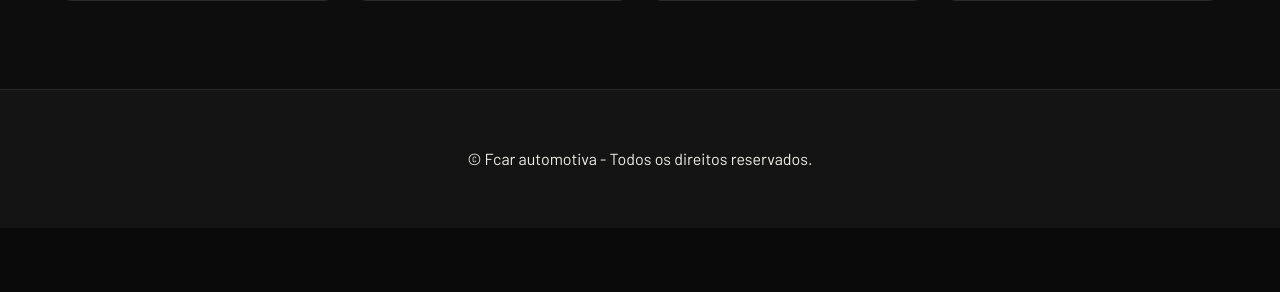
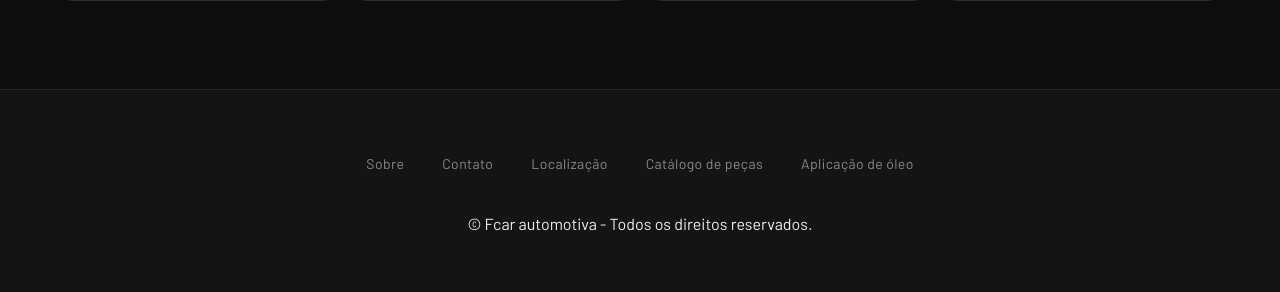
Before and after one commit to LukBomfim/Fcar, a Flask app: page / in a window 1280 px wide. Shown: the part 1633-1925 px from the top of the page. Before the commit the page ends 1799 px from the top, so only its background shows below. Run offline with Flask 3, Linux system fonts and the light colour scheme; some web fonts are replaced.

Commit message:
finalização do html/css base

```diff
--- a/frontend/static/css/style.css
+++ b/frontend/static/css/style.css
@@ -155,6 +155,14 @@ header nav a:hover::after {
     transform: translateX(-50%) scaleX(1);
 }
 
+header nav a.active {
+    color: var(--text);
+}
+
+header nav a.active::after {
+    transform: translateX(-50%) scaleX(1);
+}
+
 /* ── FOOTER ── */
 footer {
     background: var(--bg-2);
--- a/frontend/templates/base.html
+++ b/frontend/templates/base.html
@@ -15,11 +15,11 @@
             </a>
         </h1>
         <nav>
-            <a href="/">Sobre</a>
-            <a href="/contato">Contato</a>
-            <a href="/localizacao">Localização</a>
-            <a href="">Catálogo de peças</a>
-            <a href="">Aplicação de óleo</a>
+            <a href="/" class="{{ 'active' if request.path == '/' }}">Sobre</a>
+            <a href="/contato" class="{{ 'active' if request.path == '/contato' }}">Contato</a>
+            <a href="/localizacao" class="{{ 'active' if request.path == '/localizacao' }}">Localização</a>
+            <a href="" class="{{ 'active' if request.path == '/pecas' }}">Catálogo de peças</a>
+            <a href="" class="{{ 'active' if request.path == '/oleo' }}">Aplicação de óleo</a>
         </nav>
     </header>
 
@@ -29,12 +29,12 @@
     </main>
 
     <footer>
-        <nav class="bottom-nav">
-            <a href="/">Sobre</a>
-            <a href="/contato">Contato</a>
-            <a href="/localizacao">Localização</a>
-            <a href="">Catálogo de peças</a>
-            <a href="">Aplicação de óleo</a>
+        <nav>
+            <a href="/" class="{{ 'active' if request.path == '/' }}">Sobre</a>
+            <a href="/contato" class="{{ 'active' if request.path == '/contato' }}">Contato</a>
+            <a href="/localizacao" class="{{ 'active' if request.path == '/localizacao' }}">Localização</a>
+            <a href="" class="{{ 'active' if request.path == '/pecas' }}">Catálogo de peças</a>
+            <a href="" class="{{ 'active' if request.path == '/oleo' }}">Aplicação de óleo</a>
         </nav>
 
         &copy; Fcar automotiva - Todos os direitos reservados.
```
